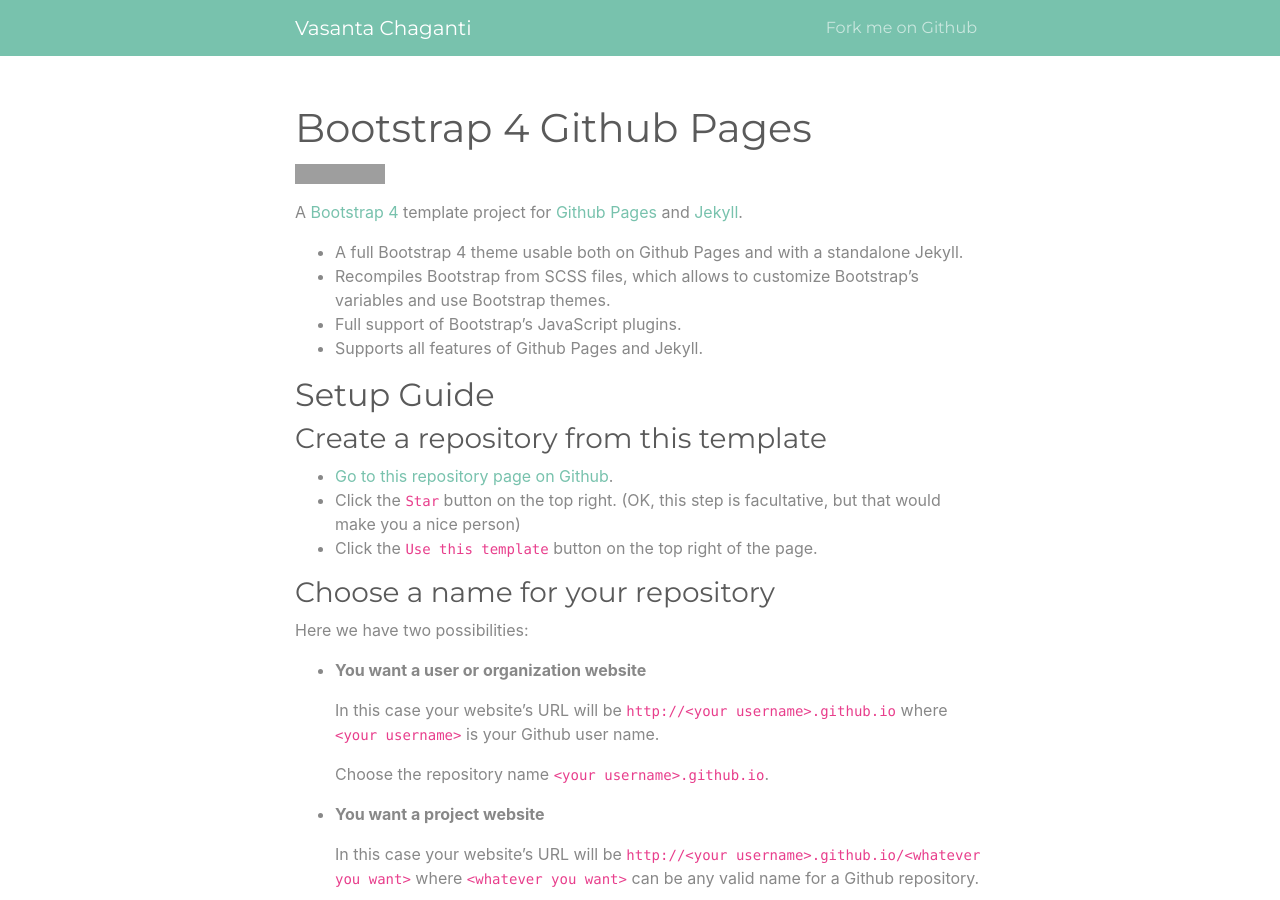
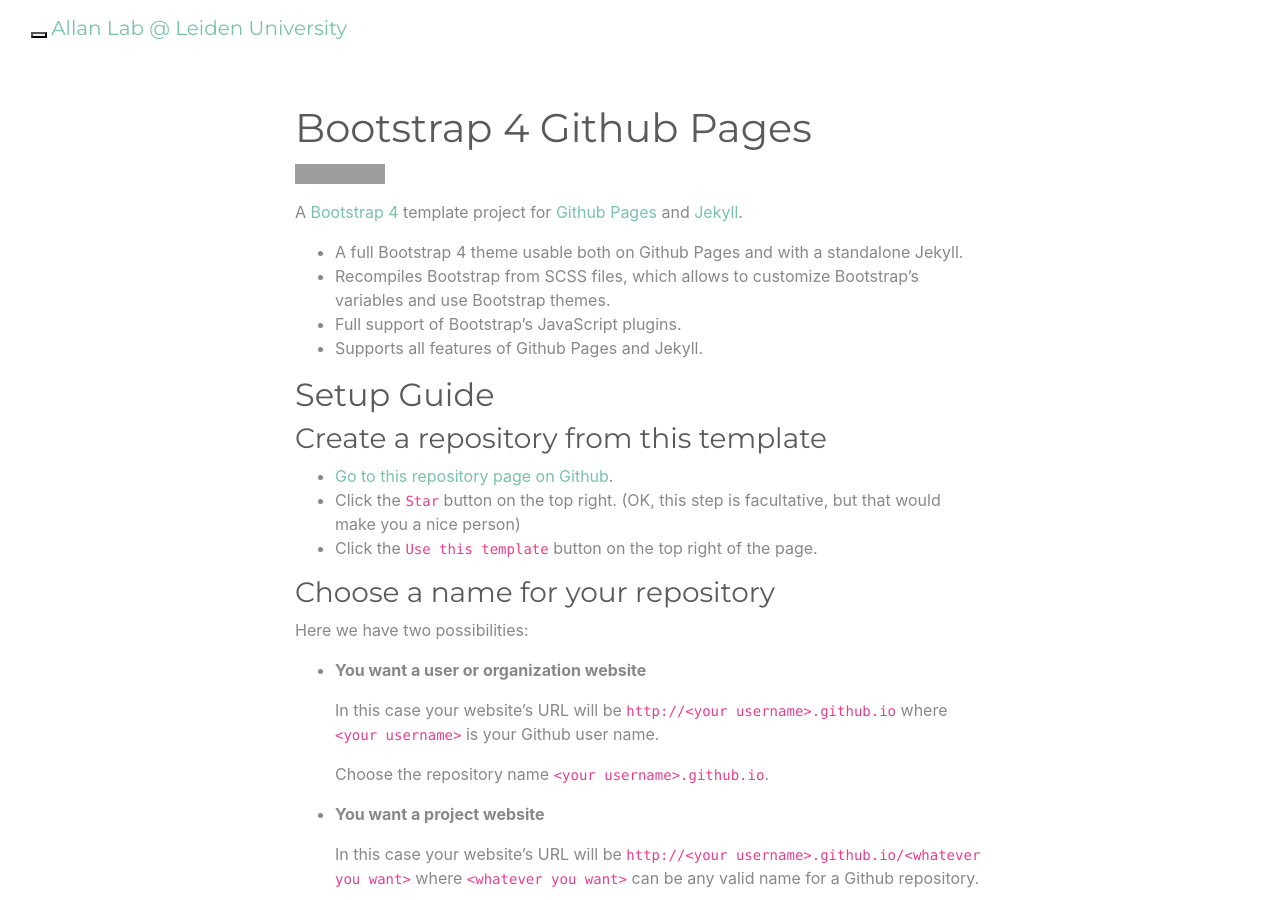
Before and after one commit to vasanta-chaganti/vasanta-chaganti.github.io, a Jekyll site: the page built from index.md, in a window 1280 px wide and 900 px high. Built offline with Jekyll 4.4.1, drawn with Linux system fonts in a browser that asks for light colours; grey boxes are pictures that could not be loaded.

Commit message:
Header.html based on allanlab.org

```diff
--- a/_includes/header.html
+++ b/_includes/header.html
@@ -1,3 +1,30 @@
+<div class="navbar navbar-default navbar-fixed-top" role="navigation">
+  <div class="container-fluid">
+	<div class="navbar-header">
+	  <button type="button" class="navbar-toggle collapsed" data-toggle="collapse" data-target="#navbar-collapse-1" aria-expanded="false">
+		<span class="sr-only">Toggle navigation</span>
+		<span class="icon-bar"></span>
+		<span class="icon-bar"></span>
+		<span class="icon-bar"></span>
+	  </button>
+
+    <a class="navbar-brand" href="{{ site.url }}{{ site.baseurl }}/">Allan Lab @ Leiden University</a>
+	</div>
+	<div class="collapse navbar-collapse" id="navbar-collapse-1">
+	  <ul class="nav navbar-nav navbar-right">
+		<li><a href="{{ site.url }}{{ site.baseurl }}/">Home</a></li>
+		<li><a href="{{ site.url }}{{ site.baseurl }}/team">Team</a></li>
+		<li><a href="{{ site.url }}{{ site.baseurl }}/vacancies">Vacancies</a></li>
+		<li><a href="{{ site.url }}{{ site.baseurl }}/publications">Publications</a></li>
+		<li><a href="{{ site.url }}{{ site.baseurl }}/research">Research</a></li>
+		<li><a href="{{ site.url }}{{ site.baseurl }}/pictures">(Pics)</a></li>
+	  </ul>
+	</div>
+  </div>
+</div>
+
+<!--
+COMMENTED OUT
 <nav class="navbar navbar-expand-lg navbar-dark bg-primary">
   <div class="container">
     <a class="navbar-brand" rel="author" href="{{ "/" | relative_url }}">{{ site.title | escape }}</a>
@@ -24,3 +51,4 @@
     </div>
   </div>
 </nav>
+-->
```
